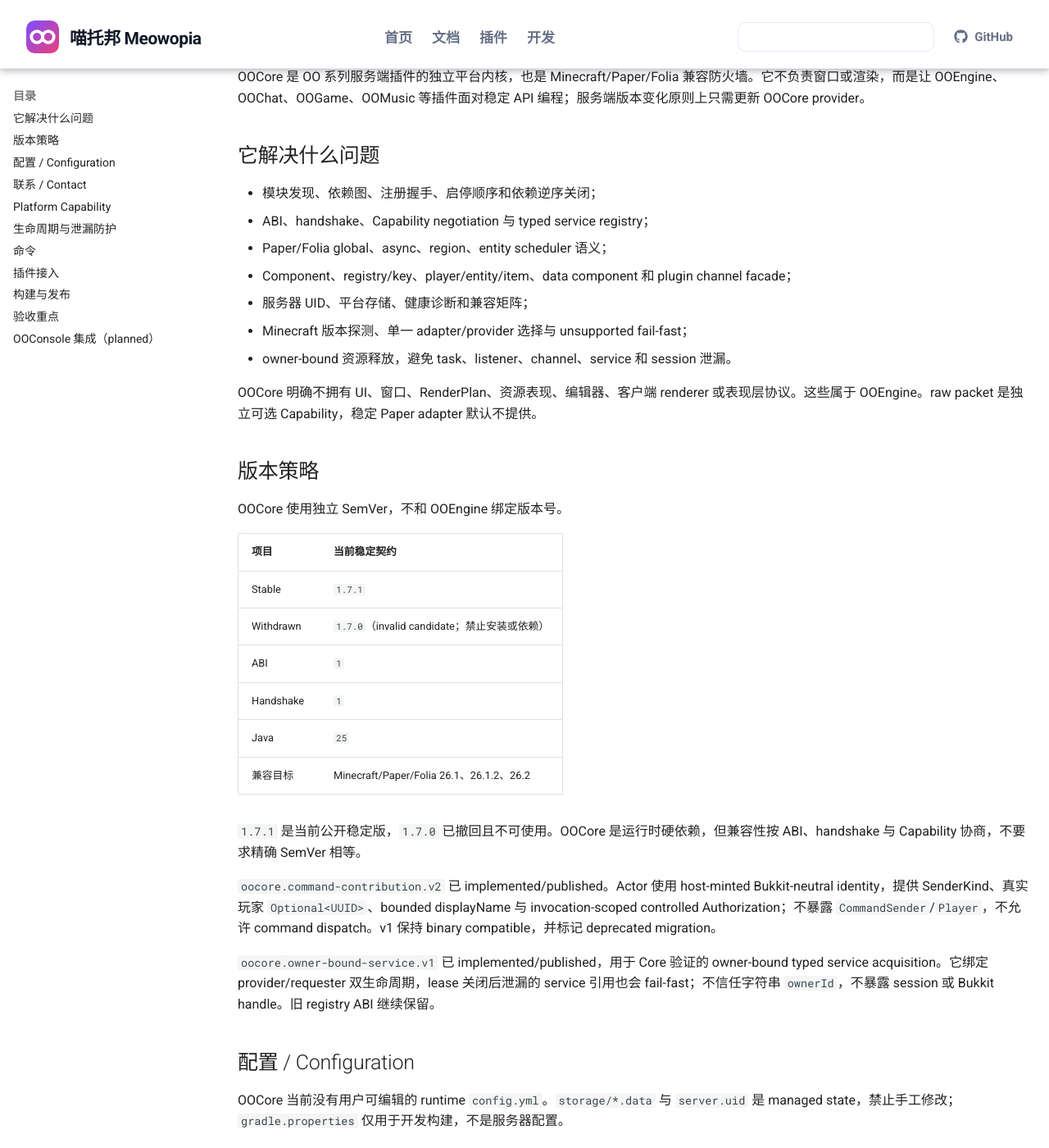
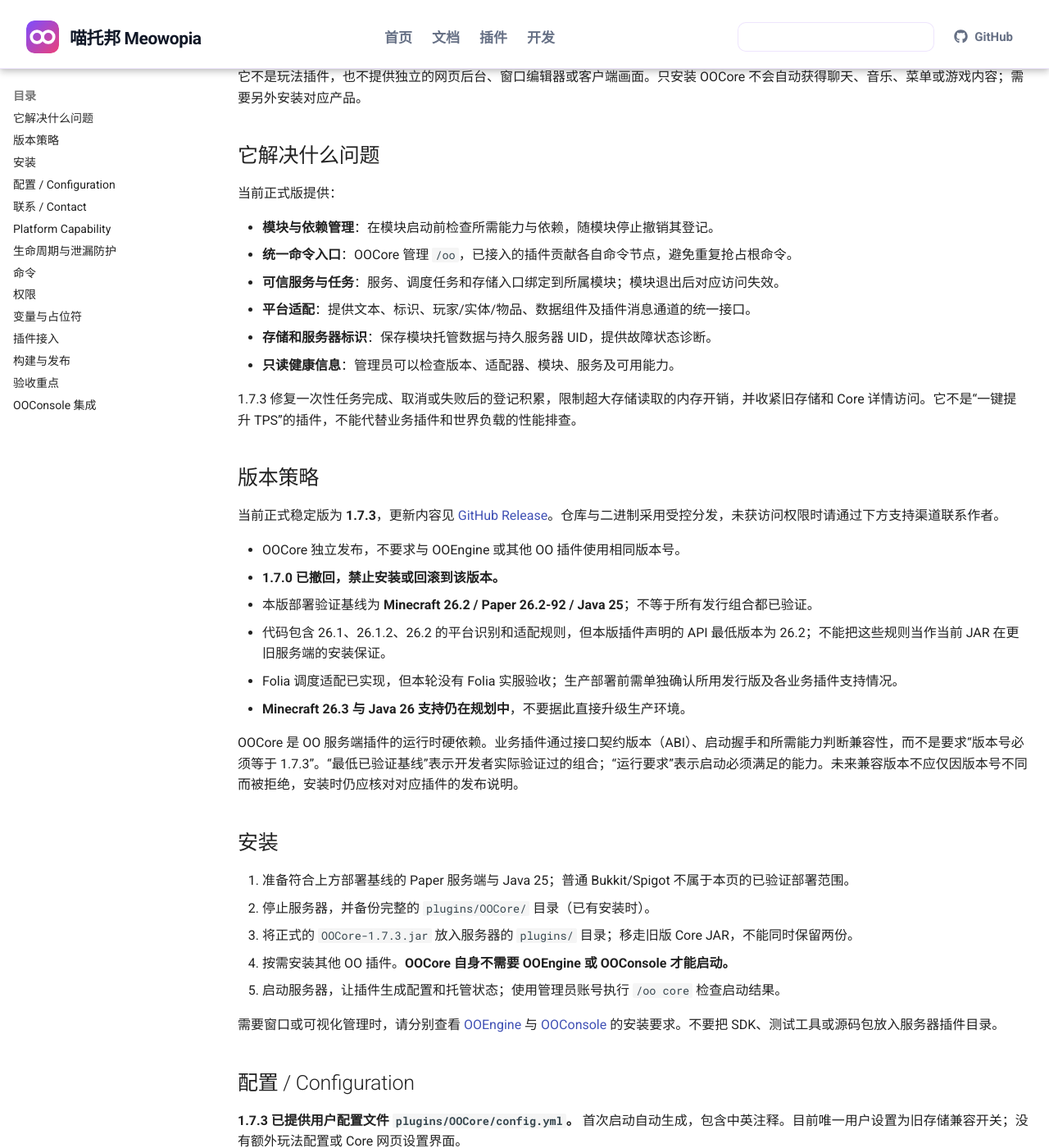
Before and after one commit to Meowopia/OOWiki, an MkDocs documentation site: the page built from docs/plugins/oocore.md, in a window 1280 px wide and 1400 px high, scrolled down 695 px. Shown: the whole window at 82% size. Built offline with MkDocs 1.6.1 and Material for MkDocs 9.7.7, drawn with Linux system fonts in a browser that asks for light colours; comment, search, counter and statistics services are not loaded; some of the changed text lies outside the part shown.

Commit message:
docs: update Core release and verified command references

````diff
--- a/docs/plugins/index.md
+++ b/docs/plugins/index.md
@@ -24,7 +24,7 @@
 
 <div class="plugin-card-grid" data-plugin-grid>
   <a class="plugin-card" href="oocore/" data-category="core" data-search="oocore 核心 core 生命周期 命令 capability">
-    <div class="plugin-card-top"><img src="../assets/branding/blackcat-v1/oocore/logo-256.webp" alt="OOCore 黑猫品牌图标" width="64" height="64" loading="lazy" decoding="async"><span class="plugin-state state-implemented">Stable 1.7.1</span></div>
+    <div class="plugin-card-top"><img src="../assets/branding/blackcat-v1/oocore/logo-256.webp" alt="OOCore 黑猫品牌图标" width="64" height="64" loading="lazy" decoding="async"><span class="plugin-state state-implemented">Stable 1.7.3</span></div>
     <div class="plugin-card-body"><span class="plugin-category">基础（Core）</span><h2>OOCore</h2><p>OO 生态的平台前置，统一生命周期、命令、Capability 与可信 owner-service。</p></div>
     <div class="plugin-card-footer"><span>平台核心</span><b>查看文档 →</b></div>
   </a>
--- a/docs/plugins/oocore.md
+++ b/docs/plugins/oocore.md
@@ -1,49 +1,69 @@
 # OOCore
 
-<img class="plugin-page-banner" width="1200" height="630" src="../../assets/branding/blackcat-v1/oocore/banner-1200x630.webp" alt="OOCore 平台核心品牌横幅" loading="lazy" decoding="async">
+<img class="plugin-page-banner" width="1200" height="630" src="../../assets/branding/blackcat-v1/oocore/banner-1200x630.webp" alt="喵托邦 Meowopia · OOCore 平台核心品牌横幅" loading="lazy" decoding="async">
 
-OOCore 在产品、Wiki 和 OOConsole metadata 中归入**基础（Core）**。该分类不创建聚合插件、runtime、Maven group、package、数据库或额外硬依赖；OOCore 仍是独立版本和仓库的平台前置。
+**喵托邦 / Meowopia OO 系列的平台前置，归入基础（Core）。** OOCore 统一管理模块身份、运行能力、生命周期与服务端适配，让各个 OO 插件保持独立功能，同时能够安全组合。
 
-OOCore 是 OO 系列服务端插件的独立平台内核，也是 Minecraft/Paper/Folia 兼容防火墙。它不负责窗口或渲染，而是让 OOEngine、OOChat、OOGame、OOMusic 等插件面对稳定 API 编程；服务端版本变化原则上只需更新 OOCore provider。
+它不是玩法插件，也不提供独立的网页后台、窗口编辑器或客户端画面。只安装 OOCore 不会自动获得聊天、音乐、菜单或游戏内容；需要另外安装对应产品。
 
-## 它解决什么问题
+## 它解决什么问题 {#_1}
 
-- 模块发现、依赖图、注册握手、启停顺序和依赖逆序关闭；
-- ABI、handshake、Capability negotiation 与 typed service registry；
-- Paper/Folia global、async、region、entity scheduler 语义；
-- Component、registry/key、player/entity/item、data component 和 plugin channel facade；
-- 服务器 UID、平台存储、健康诊断和兼容矩阵；
-- Minecraft 版本探测、单一 adapter/provider 选择与 unsupported fail-fast；
-- owner-bound 资源释放，避免 task、listener、channel、service 和 session 泄漏。
+当前正式版提供：
 
-OOCore 明确不拥有 UI、窗口、RenderPlan、资源表现、编辑器、客户端 renderer 或表现层协议。这些属于 OOEngine。raw packet 是独立可选 Capability，稳定 Paper adapter 默认不提供。
+- **模块与依赖管理**：在模块启动前检查所需能力与依赖，随模块停止撤销其登记。
+- **统一命令入口**：OOCore 管理 `/oo`，已接入的插件贡献各自命令节点，避免重复抢占根命令。
+- **可信服务与任务**：服务、调度任务和存储入口绑定到所属模块；模块退出后对应访问失效。
+- **平台适配**：提供文本、标识、玩家/实体/物品、数据组件及插件消息通道的统一接口。
+- **存储和服务器标识**：保存模块托管数据与持久服务器 UID，提供故障状态诊断。
+- **只读健康信息**：管理员可以检查版本、适配器、模块、服务及可用能力。
 
-## 版本策略
+1.7.3 修复一次性任务完成、取消或失败后的登记积累，限制超大存储读取的内存开销，并收紧旧存储和 Core 详情访问。它不是“一键提升 TPS”的插件，不能代替业务插件和世界负载的性能排查。
 
-OOCore 使用独立 SemVer，不和 OOEngine 绑定版本号。
+## 版本策略 {#_2}
 
-| 项目 | 当前稳定契约 |
-|---|---|
-| Stable | `1.7.1` |
-| Withdrawn | `1.7.0`（invalid candidate；禁止安装或依赖） |
-| ABI | `1` |
-| Handshake | `1` |
-| Java | `25` |
-| 兼容目标 | Minecraft/Paper/Folia 26.1、26.1.2、26.2 |
+当前正式稳定版为 **1.7.3**，更新内容见 [GitHub Release](https://github.com/Meowopia/OOCore/releases/tag/v1.7.3)。仓库与二进制采用受控分发，未获访问权限时请通过下方支持渠道联系作者。
 
-`1.7.1` 是当前公开稳定版，`1.7.0` 已撤回且不可使用。OOCore 是运行时硬依赖，但兼容性按 ABI、handshake 与 Capability 协商，不要求精确 SemVer 相等。
+- OOCore 独立发布，不要求与 OOEngine 或其他 OO 插件使用相同版本号。
+- **1.7.0 已撤回，禁止安装或回滚到该版本。**
+- 本版部署验证基线为 **Minecraft 26.2 / Paper 26.2-92 / Java 25**；不等于所有发行组合都已验证。
+- 代码包含 26.1、26.1.2、26.2 的平台识别和适配规则，但本版插件声明的 API 最低版本为 26.2；不能把这些规则当作当前 JAR 在更旧服务端的安装保证。
+- Folia 调度适配已实现，但本轮没有 Folia 实服验收；生产部署前需单独确认所用发行版及各业务插件支持情况。
+- **Minecraft 26.3 与 Java 26 支持仍在规划中**，不要据此直接升级生产环境。
 
-`oocore.command-contribution.v2` 已 implemented/published。Actor 使用 host-minted Bukkit-neutral identity，提供 SenderKind、真实玩家 `Optional<UUID>`、bounded displayName 与 invocation-scoped controlled Authorization；不暴露 `CommandSender`/`Player`，不允许 command dispatch。v1 保持 binary compatible，并标记 deprecated migration。
+OOCore 是 OO 服务端插件的运行时硬依赖。业务插件通过接口契约版本（ABI）、启动握手和所需能力判断兼容性，而不是要求“版本号必须等于 1.7.3”。“最低已验证基线”表示开发者实际验证过的组合；“运行要求”表示启动必须满足的能力。未来兼容版本不应仅因版本号不同而被拒绝，安装时仍应核对对应插件的发布说明。
 
-`oocore.owner-bound-service.v1` 已 implemented/published，用于 Core 验证的 owner-bound typed service acquisition。它绑定 provider/requester 双生命周期，lease 关闭后泄漏的 service 引用也会 fail-fast；不信任字符串 `ownerId`，不暴露 session 或 Bukkit handle。旧 registry ABI 继续保留。
+## 安装 {#installation}
 
-## 配置 / Configuration
+1. 准备符合上方部署基线的 Paper 服务端与 Java 25；普通 Bukkit/Spigot 不属于本页的已验证部署范围。
+2. 停止服务器，并备份完整的 `plugins/OOCore/` 目录（已有安装时）。
+3. 将正式的 `OOCore-1.7.3.jar` 放入服务器的 `plugins/` 目录；移走旧版 Core JAR，不能同时保留两份。
+4. 按需安装其他 OO 插件。**OOCore 自身不需要 OOEngine 或 OOConsole 才能启动。**
+5. 启动服务器，让插件生成配置和托管状态；使用管理员账号执行 `/oo core` 检查启动结果。
 
-OOCore 当前没有用户可编辑的 runtime `config.yml`。`storage/*.data` 与 `server.uid` 是 managed state，禁止手工修改；`gradle.properties` 仅用于开发构建，不是服务器配置。
+需要窗口或可视化管理时，请分别查看 [OOEngine](ooengine.md) 与 [OOConsole](ooconsole.md) 的安装要求。不要把 SDK、测试工具或源码包放入服务器插件目录。
 
-OOCore currently has no user-editable runtime `config.yml`. `storage/*.data` and `server.uid` are managed state and must not be edited manually. `gradle.properties` is build metadata only.
+## 配置 / Configuration {#configuration}
 
-## 联系 / Contact
+**1.7.3 已提供用户配置文件 `plugins/OOCore/config.yml`。** 首次启动自动生成，包含中英注释。目前唯一用户设置为旧存储兼容开关；没有额外玩法配置或 Core 网页设置界面。
+
+```yaml
+# 修改后完整重启服务器；不支持热重载。
+# Restart the server after editing; hot reload is not supported.
+legacy-storage:
+  # 布尔值，默认 false；建议保持关闭。
+  # Boolean, default false; keep disabled unless temporarily required.
+  enabled: false
+```
+
+| 设置 | 类型 / 默认值 | 作用与注意事项 |
+|---|---|---|
+| `legacy-storage.enabled` | 布尔值 / `false` | 控制已废弃的旧存储兼容入口。设为 `true` 会允许所有 API 消费者通过该旧入口进行跨模块访问；不是模块白名单。仅在完全信任旧插件且暂时无法迁移时短期启用。 |
+
+填写不带引号的 `true` 或 `false`，不要写成字符串 `"true"`，错误类型会导致启动失败。新插件应使用绑定模块会话的存储入口，不需要打开此开关。关闭开关不会删除旧文件，也不改变新式模块存储的数据格式。
+
+`plugins/OOCore/storage/`、`plugins/OOCore/scoped-storage/` 和 `plugins/OOCore/server.uid` 是**程序管理的状态**，不是配置示例；不要手改或为排错随意删除。备份时保留整个目录。安装包中的构建属性不是服务器运行配置。
+
+## 联系 / Contact {#contact}
 
 - 作者 / Author: zkonikishi
 - QQ: 276098266
@@ -51,97 +71,88 @@
 - [ifdian](https://ifdian.net/a/zkonikishi)
 - QQ群 / QQ Group: 1063369777
 
-`1.2.x` 保持现有 API 二进制兼容。新增兼容方法优先使用 additive interface/default method；破坏性契约变更才提升 ABI/major。Minecraft 兼容修复可独立发布 OOCore patch/minor。
+报告问题时提供 OOCore 与业务插件版本、服务端发行版、复现步骤及相关错误片段。发送日志前移除令牌、密码、玩家隐私和服务器标识；不要公开整份数据目录。
 
-## Platform Capability
+## Platform Capability {#platform-capability}
 
-```text
-oocore.scheduler.region.v1
-oocore.component.v1
-oocore.registry-key.v1
-oocore.player-entity-item.v1
-oocore.data-component.v1
-oocore.plugin-channel.v1
-oocore.raw-packet.v1        # optional，StablePaper 默认 false
-```
+Capability 表示平台实际提供的能力，例如调度、文本、物品或插件消息通道。业务插件应只要求自己真正使用的能力；缺少必需能力时应拒绝启动相应功能，而不是盲目继续运行。
 
-消费者必须逐项 `require` 实际使用的 Capability，不能只用 `PLATFORM` umbrella 假定所有能力都存在。
+Core 提供的低层 raw packet 能力默认不可用，不应把常规插件消息通道误认为任意底层封包支持。缺少可选功能时，先检查对应业务插件的要求，不要尝试通过配置伪造能力。
 
-## 生命周期与泄漏防护
+## 生命周期与泄漏防护 {#_3}
 
-`OOModuleSession` 是模块所有资源的 owner。注册得到的 listener、service、channel、OOEngine scope 和 scheduler handle 都应交给 `session.own(...)`。
+任务、服务与存储访问应归属于发起它们的模块。已接入这些接口的模块停止后，其登记和访问被撤销；1.7.3 会及时回收已结束的一次性任务登记，而不是等到停服才释放。
 
-OOScheduler 提供生命周期安全的 owned cancellation：
+这不意味着 OOCore 能替任意第三方插件清理资源，也不构成对恶意同进程 Java 插件的沙箱。只安装可信来源的插件；业务插件仍需遵守自己的线程、资源与权限约束。
 
-- `globalOwned(...)`
-- `asyncOwned(...)`
-- `entityOwned(...)`
+## 命令 {#_4}
 
-这些方法返回幂等 `OORegistration`，可由 `OOModuleSession.own(...)` 统一关闭。模块 disable 后不得继续接受 callback 或注册新资源。
+以下为正式版 **1.7.3** 的 Core 命令。玩家在聊天栏输入带 `/` 的写法；服务器控制台输入时省略开头的 `/`。Core 不把这些诊断命令限制为仅玩家或仅控制台，但仍检查下列权限。
 
-当前边界限制：
+| 完整语法 | 参数与默认值 | 用途 | 精确权限要求 | 玩家 / 控制台 | 最小示例 |
+|---|---|---|---|---|---|
+| `/oo` | 无参数；不会自动打开 Core 详情 | 显示版本与命令用法 | 无 Core 权限检查 | 均可 | 玩家：`/oo`；控制台：`oo` |
+| `/oo core` | 不带子命令时默认显示诊断 | 显示健康状态、适配器、调度类型、服务器标识、模块、服务和能力 | `oocore.core.view` **或** `oocore.admin` | 均可，需相应权限 | `/oo core` |
+| `/oo core admin` | 无额外参数 | 显示同一份诊断；不执行修改、重载或清理 | `oocore.admin` | 均可，需相应权限 | `oo core admin` |
+| `/oo core about` | 无额外参数 | 显示诊断，并附作者和联系方式 | `oocore.core.view` **或** `oocore.admin` | 均可，需相应权限 | `/oo core about` |
+| `/oo core info` | 无额外参数；用途与 `about` 相同 | 显示诊断，并附作者和联系方式 | `oocore.core.view` **或** `oocore.admin` | 均可，需相应权限 | `oo core info` |
 
-| 资源 | 上限/规则 |
-|---|---|
-| 模块 | 256 |
-| typed service | 4096 |
-| lifecycle scope owned resources | 4096 |
-| shutdown | 按 required dependency 逆序 |
-| unregister | 仍被其他模块 required 时拒绝 |
-| close | 幂等，closed scope 拒绝新资源 |
+`/oo <节点> [参数…]` 是已安装插件的路由语法，不是 Core 自带的业务命令。`<节点>` 必须由相应插件实际注册；省略 `[参数…]` 时向它传递空参数，其默认行为、权限和玩家/控制台限制由该插件决定。具体可运行示例请查对应产品页，Core 不代为承诺其命令已可用。
 
-## 命令
+没有单字母 Core 缩写，也没有 Core 自带的 `reload`、清库或一键优化操作。注意：当前解析器对未知 Core 子命令或多余参数会退回显示诊断或忽略多余参数，**出现输出不代表执行了该操作**。例如输入 `/oo core reload` 不会重载配置；修改配置必须完整重启服务器。
 
-唯一 Core 入口：
+## 权限 {#permissions}
 
-```text
-/oo core
-/oo core admin
-```
+| 精确权限节点 | 对应功能 | 默认 OP | 默认普通玩家 | 实际继承 / 授权关系 |
+|---|---|---|---|---|
+| `oocore.core.view` | 查看 Core 详情及 `about` / `info` 输出；允许在未知模块提示中查看已加载模块清单 | 有 | 无 | 没有声明子权限；单独授予不会获得 `admin` 权限 |
+| `oocore.admin` | 使用 `core admin`；也可查看其他 Core 详情 | 有 | 无 | 代码将其作为 Core 查看权限的替代授权；不是通过 descriptor 的 `children` 继承 |
+| `oocore.command` | 保留的 descriptor 权限声明；1.7.3 的根命令和 Core dispatcher **没有使用它作为访问门禁** | 有 | 有 | 无继承；拒绝该节点并不能阻止 `/oo`，授予它也不能解锁 Core 详情 |
 
-`/oo core` 不提供单字母缩写，以免与其他插件命令冲突。它输出 release、ABI、handshake、Minecraft adapter、scheduler、server UID、Capability、模块和服务诊断。
+这些是插件声明的默认值，服务器权限系统可以显式授予或拒绝相应节点。控制台没有额外的 Core 专用限制，详情调用同样通过发送者权限检查。仅授予 `oocore.core.view` 时，`/oo core admin` 仍会拒绝。
 
-## 插件接入
+OOCore **未声明 `oocore.*` 通配权限，也未声明父子权限树**；不要把权限管理插件自己的通配行为写成 OOCore 的内置功能。业务插件的权限独立管理，不要为了开放聊天等业务命令而向所有玩家授予 Core 管理权限。
 
-```kotlin
-repositories {
-    // 使用产品公开文档指定的受控 SDK repository。
-}
+## 变量与占位符 {#placeholders}
 
-dependencies {
-}
-```
+**当前版本暂无对外变量/占位符。** 以下类别均没有由 OOCore 1.7.3 提供的服主可用变量，不能把诊断字段当作替换语法。
 
-API artifact 只包含 `com/zkonikishi/oo/core/api/**`，不包含 `OOCorePlugin`、runtime、provider、adapter 或 storage implementation。业务插件不得 bundle API，也不得引用相邻仓库的完整 OOCore JAR。
+| 类别 | 可用精确写法 | 含义 / 返回或显示示例 | 作用域 / 可用位置 | 必要前置与当前状态 |
+|---|---|---|---|---|
+| PlaceholderAPI（PAPI） | 无 | 不适用；Core 不提供 PAPI 变量值 | 没有 OOCore 自带的 PAPI expansion | 不需要安装 PAPI 来运行 Core；仅安装 PAPI 也不会新增 Core 占位符 |
+| 消息模板变量 | 无 | Core 命令输出为程序生成，不提供服主模板替换值 | 没有 Core 消息模板配置文件 | 当前未提供 |
+| UI 绑定变量 | 无 | 没有可直接填入 UI 的 Core 变量表达式 | Core 不提供窗口或 UI 绑定解析器 | 其他插件的 UI 变量以其正式文档为准 |
+| 配置替换变量 | 无 | `legacy-storage.enabled` 是布尔配置项，不是占位符 | `config.yml` 读取实际布尔值，不作变量替换 | 使用 `true` / `false`，不要填写变量表达式 |
 
-启动顺序：
+诊断里的 `server=`、`modules=`、`services=` 是输出标签，不是 PAPI、消息或 UI 占位符。只读 API 数据也不自动构成可供服主填写的变量。
 
-1. 从 Paper `ServicesManager` 获取 `OOCoreApi`；
-2. 校验 ABI 与 handshake；
-3. 在产生副作用前逐项 require Capability；
-4. 注册精确 `OOModuleHandshake`；
-5. 把所有资源绑定到返回的 `OOModuleSession`；
-6. disable 时调用 Core unregister，重复关闭必须安全。
+## 插件接入 {#_5}
 
-## 构建与发布
+服主只需安装正式服务端 JAR，无需编译 API 或修改开发工程。插件开发者通过稳定接口声明所需能力，并让任务、服务和存储遵守模块生命周期。
 
-正式发布会执行兼容测试、API 校验、release checksum 与消费者编译验证。内部构建命令、进程 ledger 和私有 repository 不在公开 Wiki 展示。
+Command V2 的权限查询只对应贡献预先声明的**单个非空权限节点**；空声明不能再查询其他权限，也没有前缀、子节点或通配授权。这不是通用权限查询接口，具体业务权限应按该插件的正式接入方案处理。
 
-## 验收重点
+## 构建与发布 {#_6}
 
-- 26.1、26.1.2、26.2 provider contract；
-- unsupported 版本 fail-fast；
-- 缺 Capability 在注册前失败；
-- dependency cycle/missing dependency；
-- typed service owner 撤销；
-- 100 轮 enable/disable 与 join/quit；
-- owned scheduler cancellation 和重复 close；
-- 模块/服务/scope 上限；
-- server UID 持久化；
-- API JAR 不包含 runtime implementation。
+OOCore 为专有软件，源码和内部开发工具不公开分发。服主使用作者正式提供的服务端 JAR；GitHub Release 中的更新日志说明本版变化，开发快照不等同正式版本。
 
-## OOConsole 集成（planned）
+升级时停服备份整个 `plugins/OOCore/`，再替换 JAR。**1.7.3 默认禁用旧存储入口是安全行为变化**：依赖旧入口的插件需要迁移；临时兼容开关只用于明确接受风险的过渡。不要热重载内核。
 
-OOCore 提供 `oocore.control-plane.read.v1` 只读 Capability，向未来的独立 OOConsole 暴露 bounded、immutable、脱敏的健康状态、兼容 adapter、Capability、模块/服务和 lifecycle 资源计数。OOCore 不提供 HTTP、UI、Editor 或任意 mutation 转发。
+本次更新不迁移托管数据格式。如确需回滚，停服后恢复上一正式 1.7.2 JAR并保留相同托管数据；只有数据本身需要恢复时才使用备份。回滚旧版同时意味着放弃本版安全默认值与修复，应仅用于短期恢复；禁止回滚到已撤回的 1.7.0。
 
-OOConsole 是独立插件并硬依赖 OOCore 与 OOEngine；业务插件对 OOConsole 保持 optional。OOConsole `0.1.5` + OOCore `1.6.1` owner-service 最终门禁已通过，平台可信链 available for migration；各 adapter 仍须独立验收。HTTP/UI、Editor 迁移和产品工作区仍为 planned/code-prepared。
+## 验收重点 {#_7}
+
+安装后请确认：
+
+- 日志中 OOCore 和所需业务插件正常启用，没有 unsupported、缺能力或缺依赖错误。
+- 管理员可运行 `/oo core`，普通玩家不能读取 Core 详情。
+- 新式模块存储正常工作；若旧插件因默认关闭旧入口报错，优先更新该插件。
+- 重启后服务器 UID 与托管数据保持一致，没有重复安装的 Core JAR。
+
+**已知问题：** 高频存储写入仍为同步操作，需要业务插件控制频率；不要期待本版自动解决所有 TPS/MSPT 问题。性能测量仍出现未归因的长 tick，不能作全面加速承诺。更广的服务端兼容、异步存储改进和事务型数据迁移尚不能当作当前可用功能。
+
+## OOConsole 集成 {#ooconsole-planned}
+
+OOCore 已提供只读健康与平台诊断能力，但**不会自行启动 HTTP 服务、开放网页端口或提供编辑器**。安装 Core 不会自动出现控制台页面。
+
+可视化入口由独立的 [OOConsole](ooconsole.md) 提供，实际可用功能和安装要求以其当前正式版本文档为准。Core 的接口可用，不等于所有业务插件的可视化页面都已交付。
````
Also changed, not shown: docs/index.md (+1 -1 lines), docs/plugins/ooconsole.md (+33 -7 lines).
